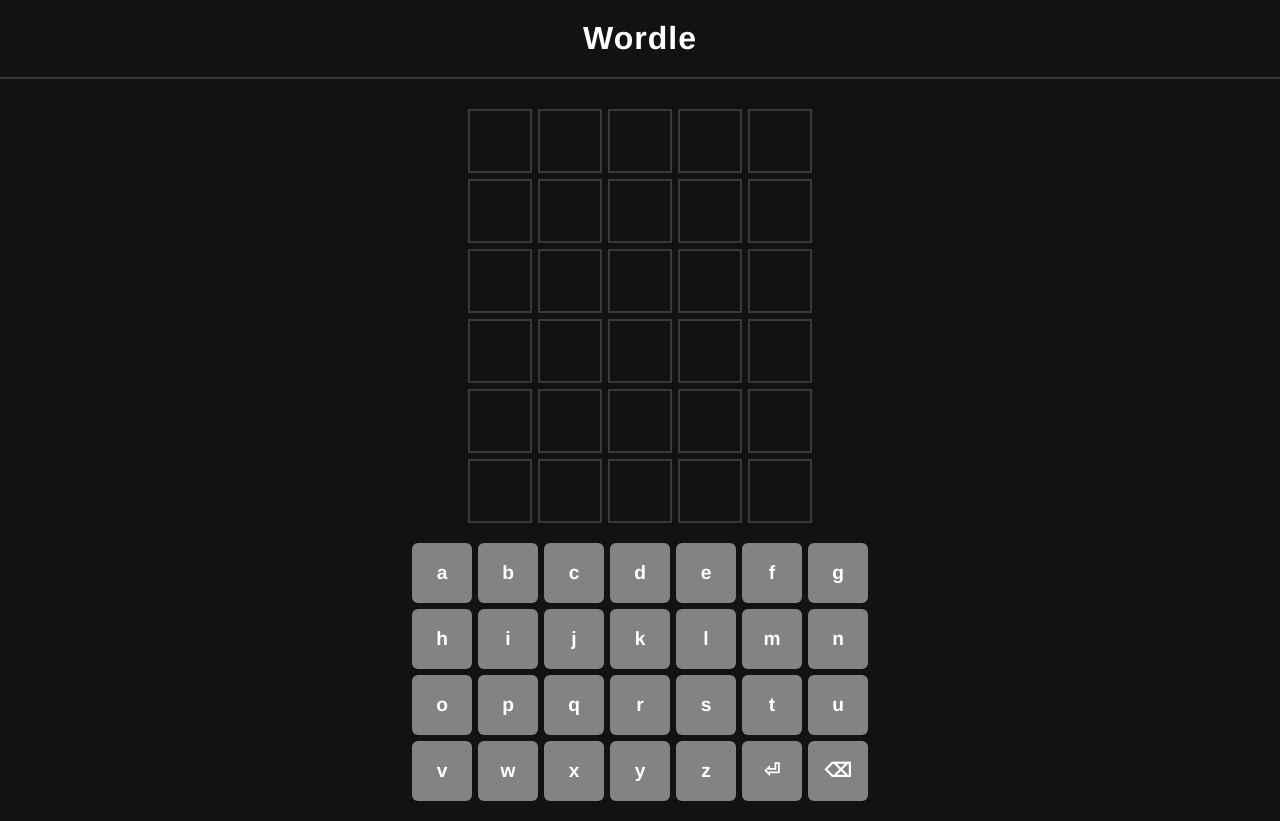
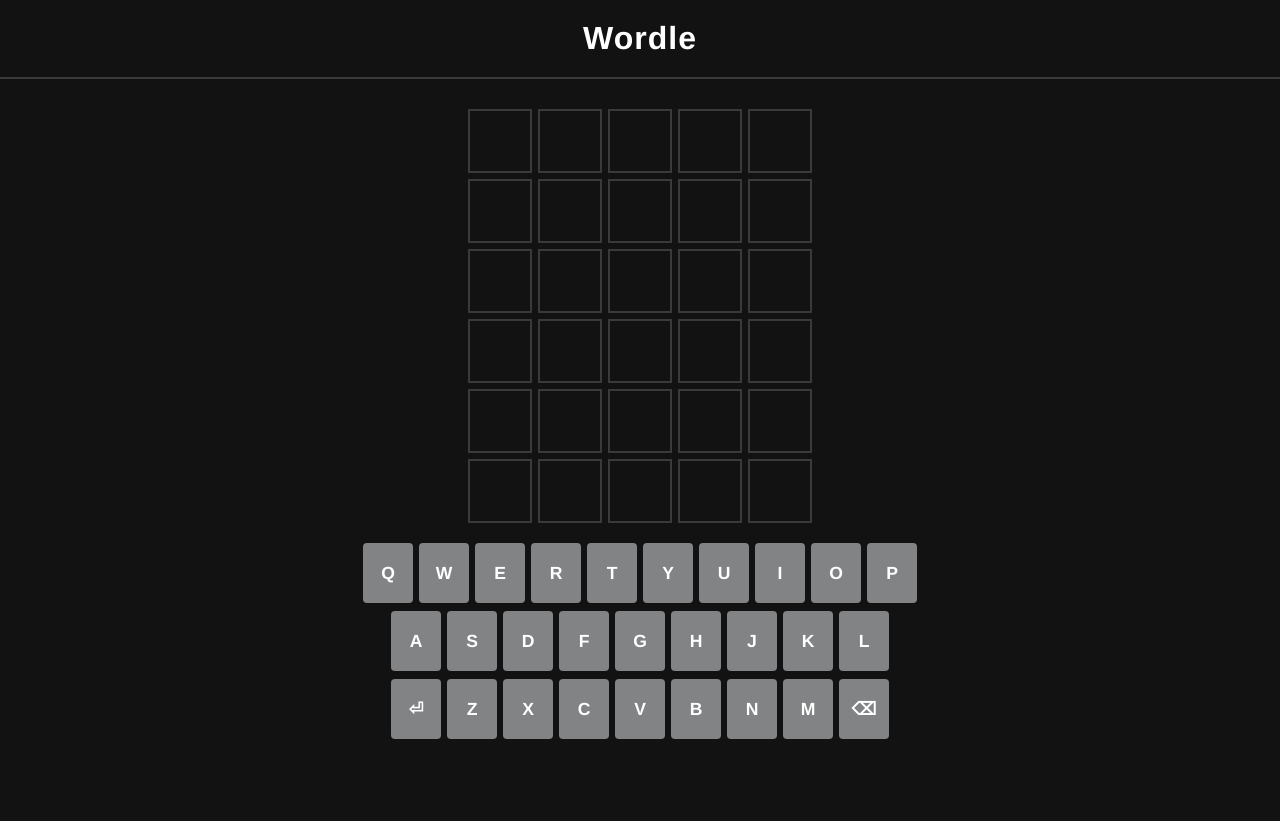
Before and after one commit to justindnguyen/wordle-clone, a React app: page / in a window 1280 px wide. After the commit the page ends 800 px from the top, so only its background shows below. Built offline with nearby package versions, Linux system fonts and the light colour scheme; data requests are answered from the project's data file; the HTML template or start-up script is replaced by a standard one.

Commit message:
Updated keypad

```diff
--- a/src/components/Keypad.jsx
+++ b/src/components/Keypad.jsx
@@ -1,30 +1,39 @@
 import { useEffect, useState } from "react";
 
 export default function Keypad({ usedKeys, handleKey }) {
-    const [letters, setLetters] = useState(null);
+    const [rows, setRows] = useState([]);
 
     useEffect(() => {
-        fetch('http://localhost:3001/letters')
-            .then(res => res.json())
-            .then(json => {
-                setLetters(json)
-        })
-    }, [])
+        const qwerty = [
+            ['q','w','e','r','t','y','u','i','o','p'],
+            ['a','s','d','f','g','h','j','k','l'],
+            ['⏎','z','x','c','v','b','n','m','⌫']
+        ];
+        setRows(qwerty);
+    }, []);
 
     return (
         <div className="keypad">
-            {letters && letters.map((letter) => {
-                const key = letter.key;
-                const color = usedKeys[letter.key];
+            {rows.map((row, rowIndex) => (
+                <div key={rowIndex} className="keypad-row">
+                    {row.map((key) => {
+                        const color = usedKeys[key.toLowerCase()];
                         const label =
                             key === 'Enter' ? '⏎' :
                             key === 'Backspace' || key === 'Delete' ? '⌫' :
                             key;
-
                         return (
-                    <div key={key} className={color} onClick={() => handleKey(key)} >{label}</div>
+                            <div
+                                key={key}
+                                className={`key ${color}`}
+                                onClick={() => handleKey(key)}
+                            >
+                                {label}
+                            </div>
                         );
                     })}
                 </div>
+            ))}
+        </div>
     );
 };
--- a/src/hooks/useWordle.js
+++ b/src/hooks/useWordle.js
@@ -140,9 +140,11 @@
     };
 
     const handleKey = async (key) => {
+        key = key.length === 1 ? key.toLowerCase() : key;
+
         if (isCorrect || turn > 5) return;
 
-        if (key === 'Enter') {
+        if (key === 'Enter' || key === '⏎') {
             // Only add guess if turn is less than 5
             if (turn > 5) {
                 setMessage('You have used all your guesses!');
@@ -169,14 +171,14 @@
             addNewGuess(formatted);
         }
 
-        if (key === 'Backspace' || key === 'Delete') {
+        if (key === 'Backspace' || key === 'Delete' || key === '⌫') {
             setCurrentGuess((prev) => {
                 return prev.slice(0, -1);
             });
             return;
         }
 
-        if (/^[A-Za-z]$/.test(key) && currentGuess.length < 5) {
+        if (/^[A-Za-z]$/.test(key)) {
             if (currentGuess.length < 5) {
                 setCurrentGuess((prev) => {
                     return prev + key.toLowerCase();
--- a/src/index.css
+++ b/src/index.css
@@ -71,31 +71,47 @@
   max-width: 500px;
   margin: 20px auto;
   display: flex;
-  flex-wrap: wrap;
+  flex-direction: column;
+  align-items: center;
+  gap: 8px;
+}
+
+.keypad-row {
+  display: flex;
   justify-content: center;
   gap: 6px;
 }
 
-.keypad > div {
-  width: 60px;
+.key {
+  width: 50px;
   height: 60px;
   background: #818384;
   color: white;
-  border-radius: 6px;
+  border-radius: 4px;
   line-height: 60px;
   font-weight: bold;
-  font-size: 1.2rem;
+  font-size: 1.1rem;
   user-select: none;
-  transition: all 0.2s ease;
+  text-align: center;
+  text-transform: uppercase;
+  cursor: pointer;
+  transition: all 0.15s ease;
 }
 
-.keypad > div.green {
+.key:active {
+  transform: scale(0.95);
+}
+
+/* Color updates based on game logic */
+.key.green {
   background: #538d4e;
 }
-.keypad > div.yellow {
+
+.key.yellow {
   background: #b59f3b;
 }
-.keypad > div.grey {
+
+.key.grey {
   background: #3a3a3c;
 }
 
```
Also changed, not shown: data/db.json. Lines whose indentation alone changed are shown as unchanged.
